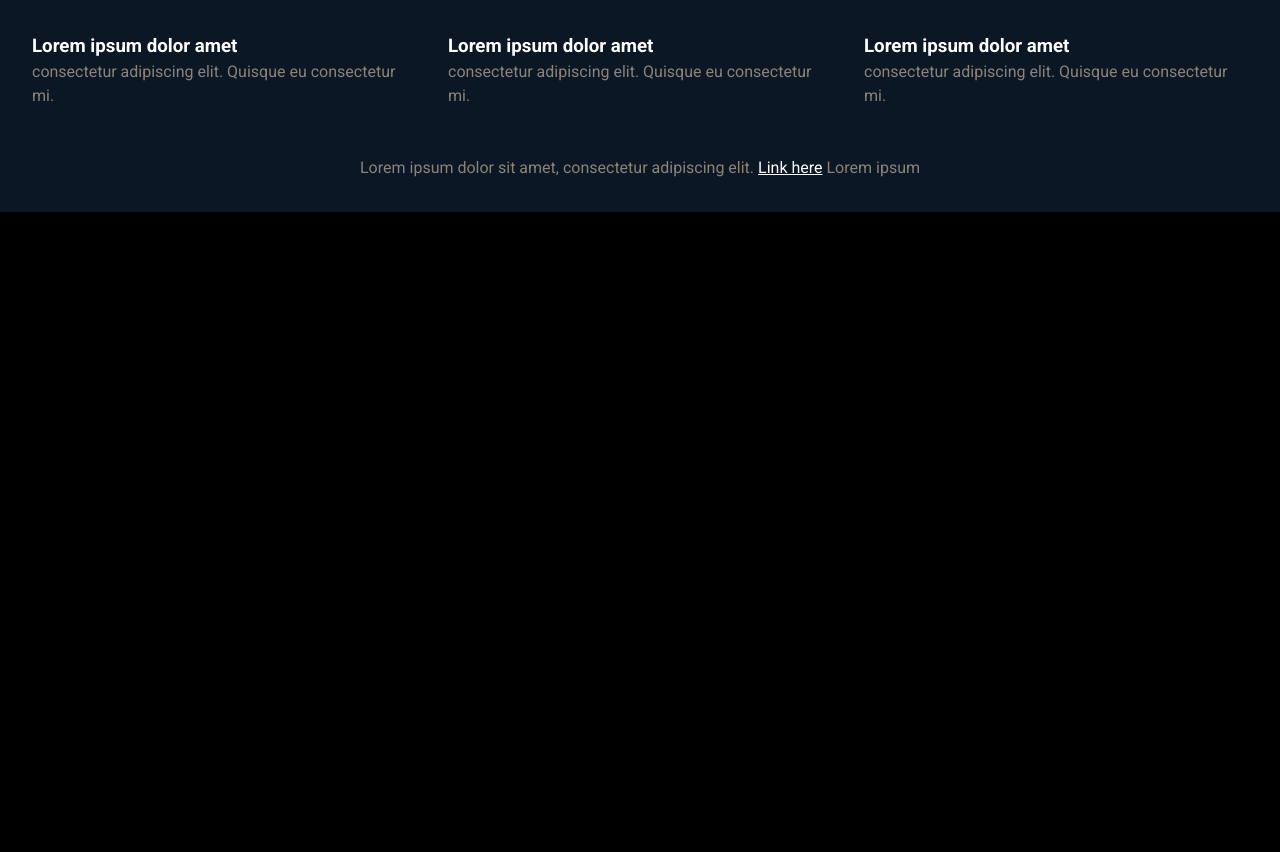
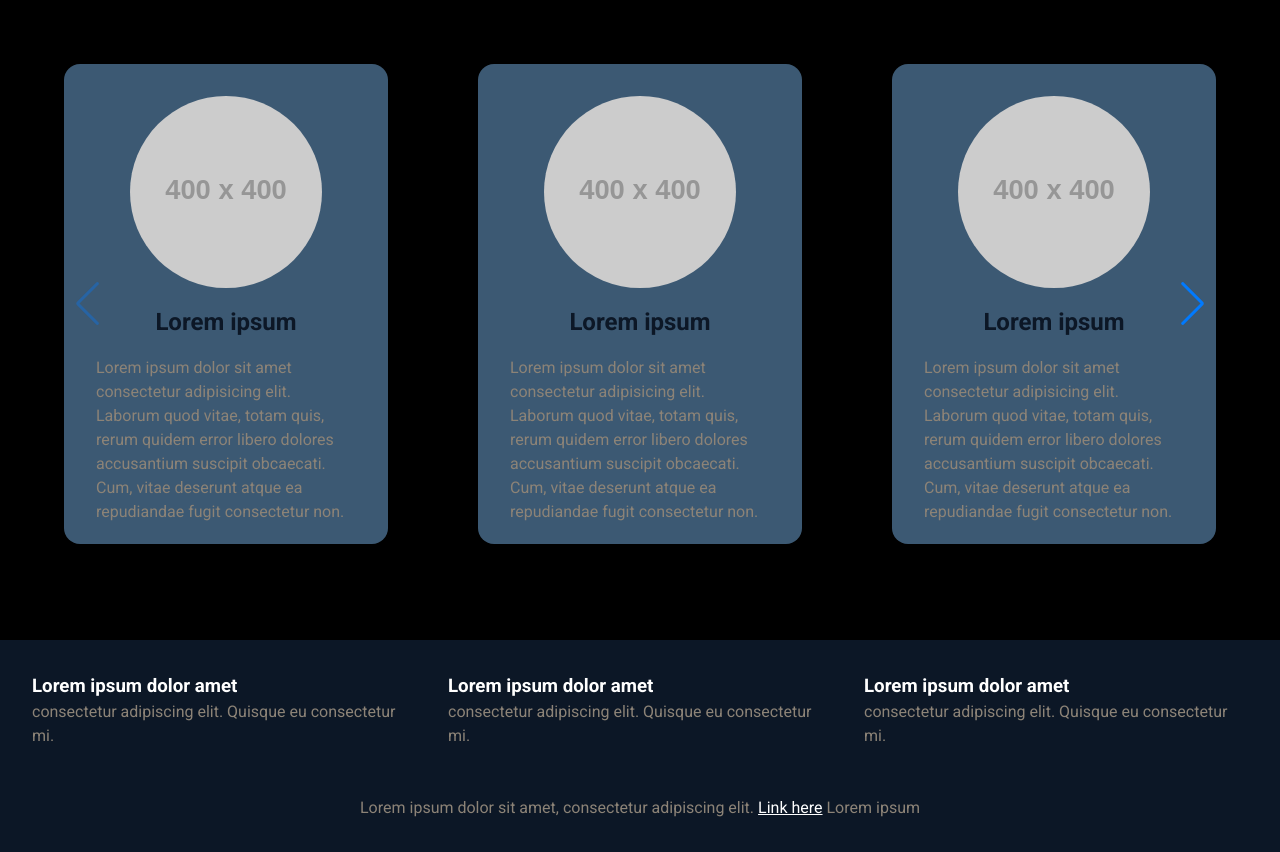
Before and after one commit to lmindiola89/luis_mindiola_prueba_frontend, a React (Vite) app: page / in a window 1280 px wide. Before the commit the page ends 800 px from the top, so only its background shows below. Built offline with nearby package versions, Linux system fonts and the light colour scheme.

Commit message:
Creating the cardslider component and its styles

```diff
--- a/package.json
+++ b/package.json
@@ -12,7 +12,8 @@
   "dependencies": {
     "react": "^18.3.1",
     "react-dom": "^18.3.1",
-    "sass": "^1.83.4"
+    "sass": "^1.83.4",
+    "swiper": "^11.2.1"
   },
   "devDependencies": {
     "@eslint/js": "^9.17.0",
--- a/src/App.jsx
+++ b/src/App.jsx
@@ -1,9 +1,11 @@
 import "./app.scss";
+import Cardslider from "./components/Cardslider/Cardslider";
 import Footer from "./components/Footer/Footer";
 
 function App() {
   return (
     <>
+      <Cardslider />
       <Footer />
     </>
   );
--- /dev/null
+++ b/src/components/Cardslider/Cardslider.jsx
@@ -0,0 +1,102 @@
+import { Navigation, Pagination } from "swiper/modules";
+import { Swiper, SwiperSlide } from "swiper/react";
+import "swiper/css";
+import "swiper/css/navigation";
+import "./Cardslider.scss";
+
+function Cardslider() {
+  return (
+    <div className="cardslider">
+      <Swiper
+        modules={[Navigation, Pagination]}
+        spaceBetween={90}
+        slidesPerView={3}
+        navigation
+        pagination={{
+          clickable: true,
+        }}
+        breakpoints={{
+          320: {
+            slidesPerView: 1,
+            spaceBetween: 90,
+          },
+          768: {
+            slidesPerView: 2,
+            spaceBetween: 90,
+          },
+          1024: {
+            slidesPerView: 3,
+            spaceBetween: 90,
+          },
+        }}
+        // onSwiper={(swiper) => console.log(swiper)}
+        // onSlideChange={() => console.log("slide change")}
+      >
+        {cards.map((card) => (
+          <SwiperSlide key={card.id}>
+            <div className="card-content">
+              <img className="card-img" src={card.imageUrl} alt={card.title} />
+              <h3>{card.title}</h3>
+              <p>{card.description}</p>
+            </div>
+          </SwiperSlide>
+        ))}
+      </Swiper>
+      <p></p>
+    </div>
+  );
+}
+
+export default Cardslider;
+
+const cards = [
+  {
+    id: 1,
+    imageUrl: "https://placehold.co/400",
+    title: "Lorem ipsum",
+    description:
+      "Lorem ipsum dolor sit amet consectetur adipisicing elit. Laborum quod vitae, totam quis, rerum quidem error libero dolores accusantium suscipit obcaecati. Cum, vitae deserunt atque ea repudiandae fugit consectetur non.",
+  },
+  {
+    id: 2,
+    imageUrl: "https://placehold.co/400",
+    title: "Lorem ipsum",
+    description:
+      "Lorem ipsum dolor sit amet consectetur adipisicing elit. Laborum quod vitae, totam quis, rerum quidem error libero dolores accusantium suscipit obcaecati. Cum, vitae deserunt atque ea repudiandae fugit consectetur non.",
+  },
+  {
+    id: 3,
+    imageUrl: "https://placehold.co/400",
+    title: "Lorem ipsum",
+    description:
+      "Lorem ipsum dolor sit amet consectetur adipisicing elit. Laborum quod vitae, totam quis, rerum quidem error libero dolores accusantium suscipit obcaecati. Cum, vitae deserunt atque ea repudiandae fugit consectetur non.",
+  },
+  {
+    id: 4,
+    imageUrl: "https://placehold.co/400",
+    title: "Lorem ipsum",
+    description:
+      "Lorem ipsum dolor sit amet consectetur adipisicing elit. Laborum quod vitae, totam quis, rerum quidem error libero dolores accusantium suscipit obcaecati. Cum, vitae deserunt atque ea repudiandae fugit consectetur non.",
+  },
+  {
+    id: 5,
+    imageUrl: "https://placehold.co/400",
+    title: "Lorem ipsum",
+    description:
+      "Lorem ipsum dolor sit amet consectetur adipisicing elit. Laborum quod vitae, totam quis, rerum quidem error libero dolores accusantium suscipit obcaecati. Cum, vitae deserunt atque ea repudiandae fugit consectetur non.",
+  },
+  {
+    id: 6,
+    imageUrl: "https://placehold.co/400",
+    title: "Lorem ipsum",
+    description:
+      "Lorem ipsum dolor sit amet consectetur adipisicing elit. Laborum quod vitae, totam quis, rerum quidem error libero dolores accusantium suscipit obcaecati. Cum, vitae deserunt atque ea repudiandae fugit consectetur non.",
+  },
+  {
+    id: 7,
+    imageUrl: "https://placehold.co/400",
+    title: "Lorem ipsum",
+    description:
+      "Lorem ipsum dolor sit amet consectetur adipisicing elit. Laborum quod vitae, totam quis, rerum quidem error libero dolores accusantium suscipit obcaecati. Cum, vitae deserunt atque ea repudiandae fugit consectetur non.",
+  },
+];
--- /dev/null
+++ b/src/components/Cardslider/Cardslider.scss
@@ -0,0 +1,32 @@
+@use '../../styles/variables' as *;
+
+.cardslider {
+    height: 40rem;
+    padding: 4rem;
+}
+
+.card-content {
+    height: 30rem;
+    background-color: #3C5973;
+    border-radius: 1rem;
+    padding: 2rem;
+    display: flex;
+    flex-direction: column;
+    align-items: center;
+    gap: 1rem;
+
+    img {
+        width: 12rem;
+        height: 12rem;
+        border-radius: 50%;
+    }
+
+    h3 {
+        font-size: 1.5rem;
+        color: $primary-dark;
+    }
+
+    p {
+        color: $accent-color;
+    }
+}
```
Also changed, not shown: 1 other file (tests, documents, lock files or other folders).
